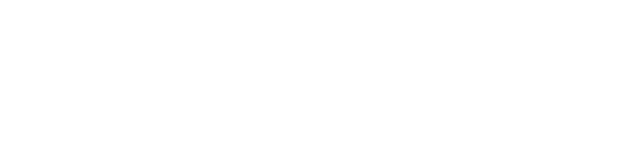
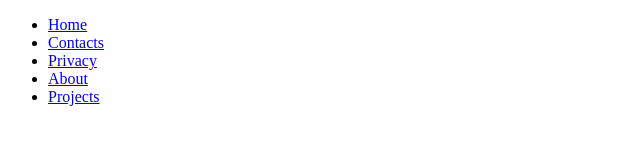
Before and after one commit to jjosias14/IS218-Individual, a plain HTML site: page about.html in a window 1280 px wide. Shown: the whole page, without its empty margins (0-640 px from the left). Drawn offline with Linux system fonts and the light colour scheme.

Commit message:
Added navigation Bar

```diff
--- a/about.html
+++ b/about.html
@@ -10,6 +10,15 @@
     </style>
 </head>
 <body>
+    <nav>
+        <ul>
+            <li><a href="index.html">Home</a></li>
+            <li><a href="contacts.html">Contacts</a></li>
+            <li><a href="privacy.html">Privacy</a></li>
+            <li><a href="about.html">About</a></li>
+            <li><a href="projects.html">Projects</a></li>
+        </ul>
+    </nav>
     <header>
         <!-- Same header content as before -->
     </header>
```
Also changed, not shown: contacts.html (+9 -3 lines), index.html (+9 -0 lines), privacy.html (+9 -0 lines), projects.html (+9 -0 lines).
